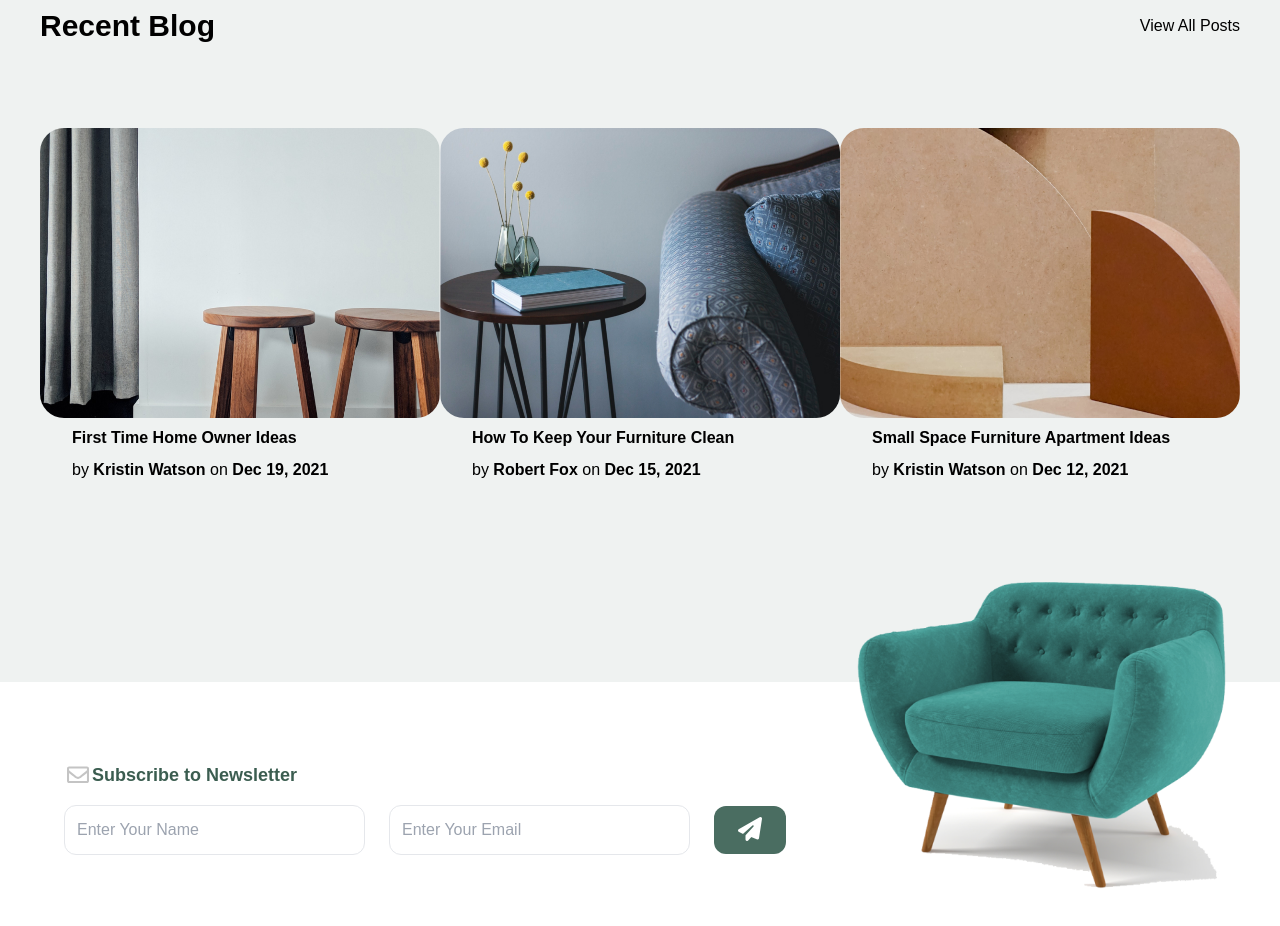
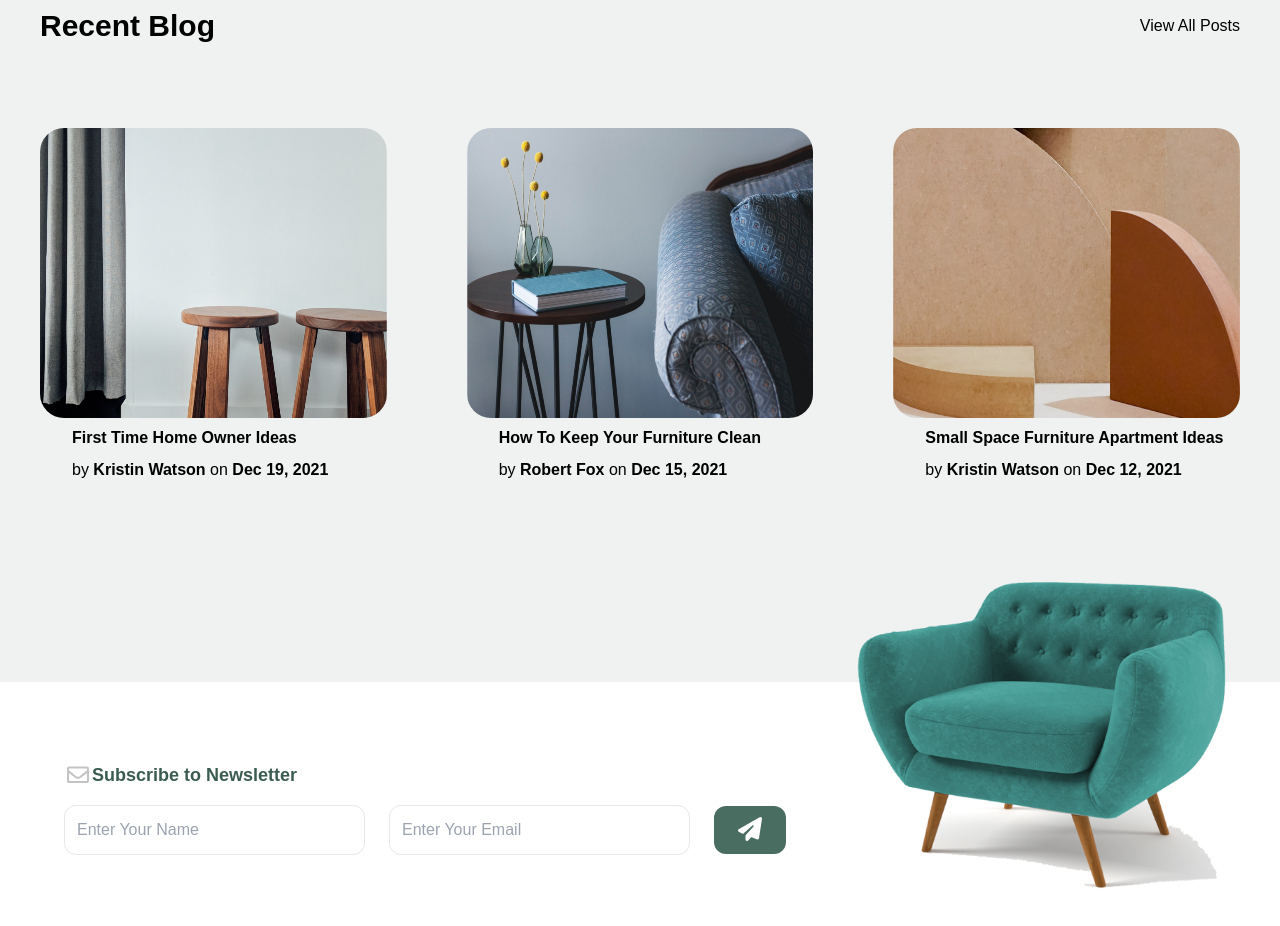
Before and after one commit to Souravkajla/furni-clone, a plain HTML site: page index.html in a window 1280 px wide. Shown: the part 3893-4819 px from the top of the page. Drawn offline with nearby package versions, Linux system fonts and the light colour scheme.

Commit message:
Update index.html

```diff
--- a/index.html
+++ b/index.html
@@ -415,7 +415,7 @@
         </div>
       </div>
       <div
-        class="sm:flex sm:flex-row sm:justify-between sm:px-10 sm:px-0 sm:gap-0 gap-20 items-center flex flex-col">
+        class="sm:flex sm:flex-row sm:justify-between sm:px-10 gap-20 items-center flex flex-col">
         <a href="#" class="flex flex-col gap-2" id="photo-div">
           <div>
             <img
```
